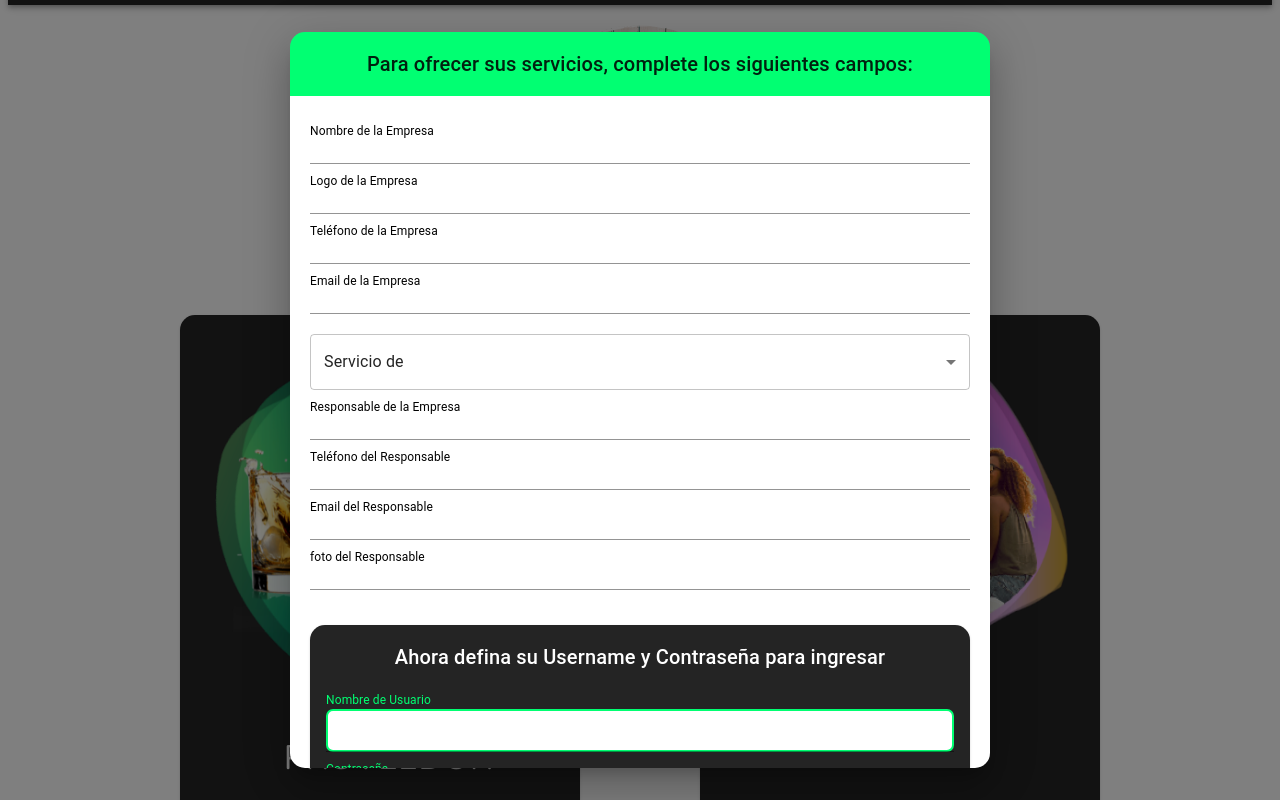
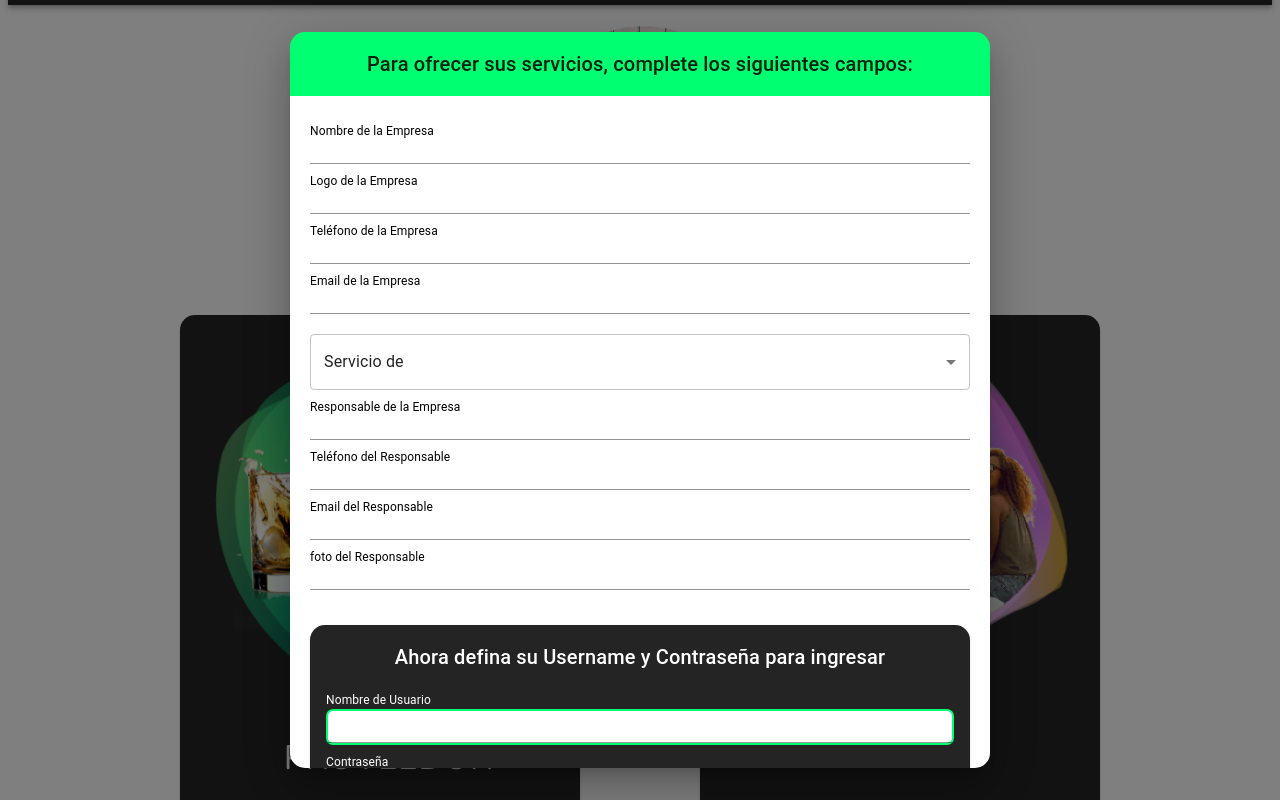
Before and after one commit to tebyortiz/final_project_drink_reservation, a React (Vite) app: page /registration in a window 1280 px wide. Both pictures are taken after a click on the button "PROVEEDOR". Shown: the part 67-867 px from the top of the page. Built offline with nearby package versions, Linux system fonts and the light colour scheme; a web font is replaced by a local one.

Commit message:
Details Resolved

```diff
--- a/src/components/Registration.tsx
+++ b/src/components/Registration.tsx
@@ -661,23 +661,24 @@ function Registration() {
                   label="Nombre de Usuario"
                   style={{ marginBottom: "10px" }}
                   sx={{
-                    "& input": {
-                      height: "30px",
+                    "& .MuiInputBase-root": {
                       color: "#242424",
                       backgroundColor: "white",
                       borderRadius: "7px",
                       border: "2px solid #01FF72",
                     },
-                    "& label": {
+                    "& .MuiInputLabel-root": {
+                      color: "white",
+                    },
+                    "& .MuiInputLabel-root.Mui-focused": {
                       color: "#01FF72",
                     },
-                    "& label.Mui-focused": {
-                      color: "white",
+                    "& .MuiInputBase-root.Mui-focused": {
+                      borderColor: "#01FF72",
                     },
                     "& .MuiInput-underline:after": {
-                      borderBottomColor: "#01FF72",
+                      borderBottom: "none",
                     },
-                    borderRadius: "7px",
                   }}
                   InputLabelProps={{ shrink: true }}
                   variant="standard"
@@ -692,29 +693,31 @@ function Registration() {
                     }))
                   }
                 />
+
                 <TextField
                   fullWidth
                   label="Contraseña"
                   type="password"
                   style={{ marginBottom: "10px" }}
                   sx={{
-                    "& input": {
-                      height: "30px",
+                    "& .MuiInputBase-root": {
                       color: "#242424",
                       backgroundColor: "white",
                       borderRadius: "7px",
                       border: "2px solid #01FF72",
                     },
-                    "& label": {
+                    "& .MuiInputLabel-root": {
+                      color: "white",
+                    },
+                    "& .MuiInputLabel-root.Mui-focused": {
                       color: "#01FF72",
                     },
-                    "& label.Mui-focused": {
-                      color: "white",
+                    "& .MuiInputBase-root.Mui-focused": {
+                      borderColor: "#01FF72",
                     },
                     "& .MuiInput-underline:after": {
-                      borderBottomColor: "#01FF72",
+                      borderBottom: "none",
                     },
-                    borderRadius: "7px",
                   }}
                   InputLabelProps={{ shrink: true }}
                   variant="standard"
@@ -729,6 +732,7 @@ function Registration() {
                     }))
                   }
                 />
+
                 <div style={{ display: "flex", justifyContent: "center" }}>
                   <Button
                     variant="contained"
@@ -752,6 +756,7 @@ function Registration() {
             </Card>
           </div>
         </Dialog>
+      </FormControl>
 
       <Dialog open={isWelcomeDialogOpen} onClose={handleWelcomeDialogClose}>
         <DialogTitle
@@ -824,7 +829,6 @@ function Registration() {
           </div>
         </div>
       </Dialog>
-      </FormControl>
     </div>
   );
 }
--- a/src/main.tsx
+++ b/src/main.tsx
@@ -1,6 +1,6 @@
-import React from 'react'
-import ReactDOM from 'react-dom/client'
-import App from './App.tsx'
+import React from "react";
+import ReactDOM from "react-dom/client";
+import App from "./App.tsx";
 import { Provider } from "react-redux";
 import { store } from "./redux/store";
 import { BrowserRouter } from "react-router-dom";
```
Also changed, not shown: src/App.tsx (+4 -4 lines). Lines whose indentation alone changed are shown as unchanged.
